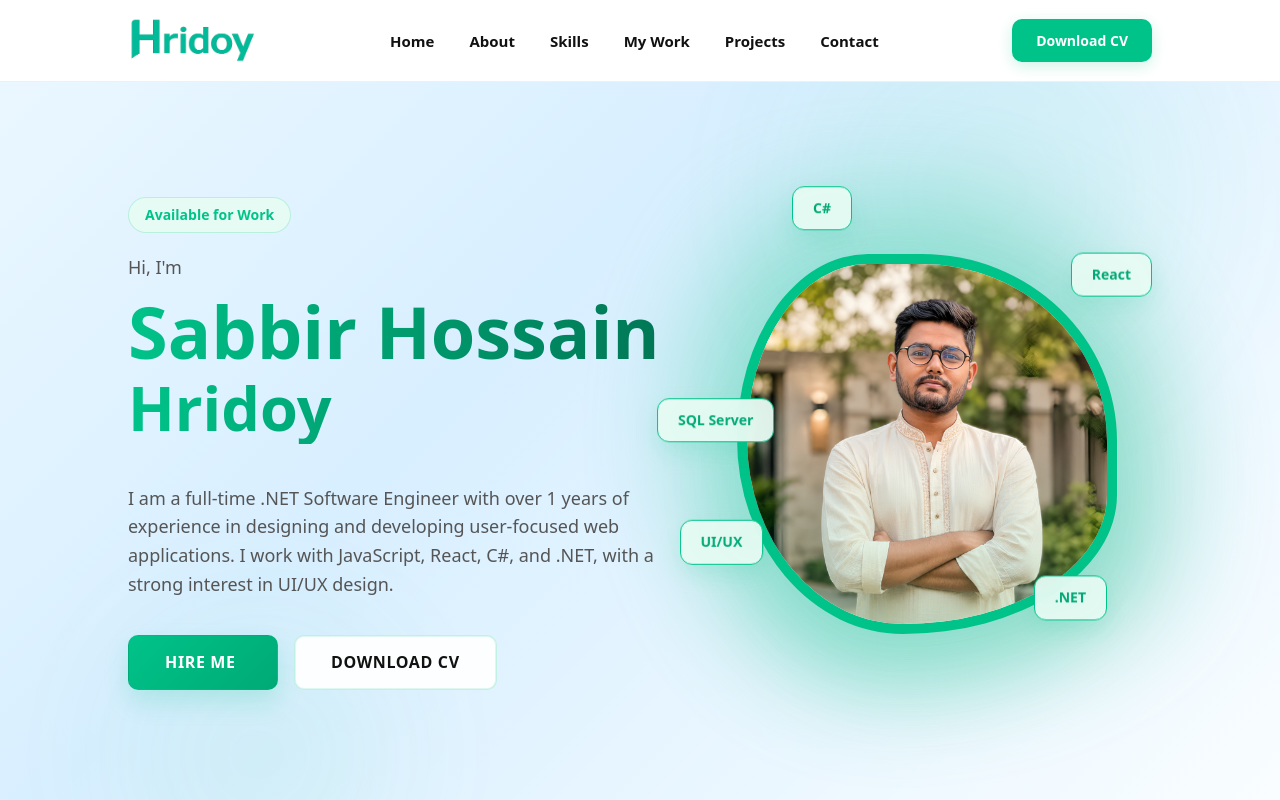
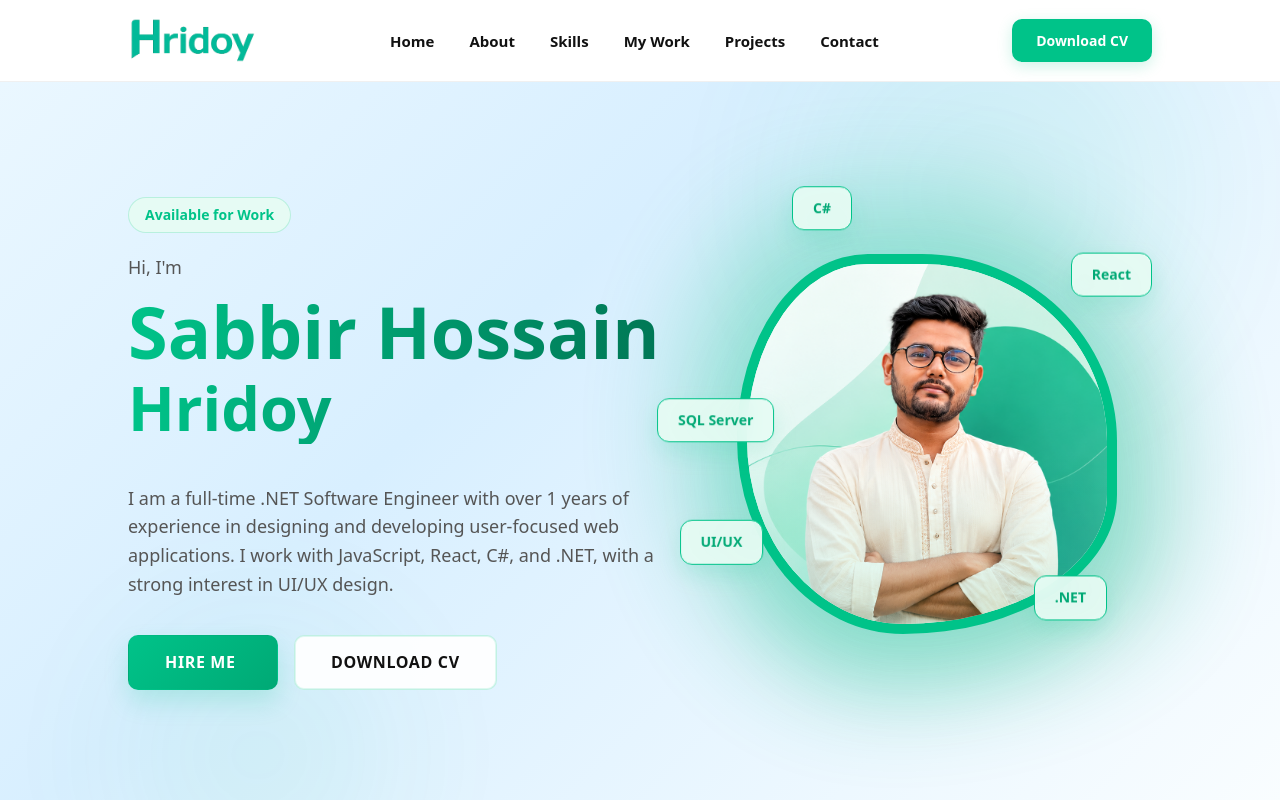
Before and after one commit to Hridu06/portfolio-react, a React (Vite) app: page / in a window 1280 px wide. Shown: the top 800 px of the page. Built offline with nearby package versions, Linux system fonts and the light colour scheme.

Commit message:
Update hero

```diff
--- a/src/sections/Hero/Hero.css
+++ b/src/sections/Hero/Hero.css
@@ -215,6 +215,7 @@
   width: 100%;
   height: 100%;
   object-fit: cover;
+  object-position: 68% center;
   transition: transform 0.5s ease;
 }
 
--- a/src/sections/Hero/Hero.jsx
+++ b/src/sections/Hero/Hero.jsx
@@ -1,5 +1,5 @@
 import "./Hero.css";
-import heroImage from "../../assets/hero.png";
+import heroImage from "../../assets/HeroCover.png";
 import cvFile from "../../assets/Sabbir Hossain Hridoy ATS CV.pdf";
 
 const Hero = () => {
@@ -35,7 +35,7 @@ const Hero = () => {
           <div className="hero-visual">
             <div className="hero-blob"></div>
             <div className="hero-image-wrapper">
-              <img src={heroImage} alt="Profile" />
+              <img src={heroImage} alt="Sabbir Hossain Hridoy" />
             </div>
             {/* Floating Tags */}
             <div className="tech-tag tag-1">React</div>
```
Also changed, not shown: src/assets/HeroCover.png (added).
